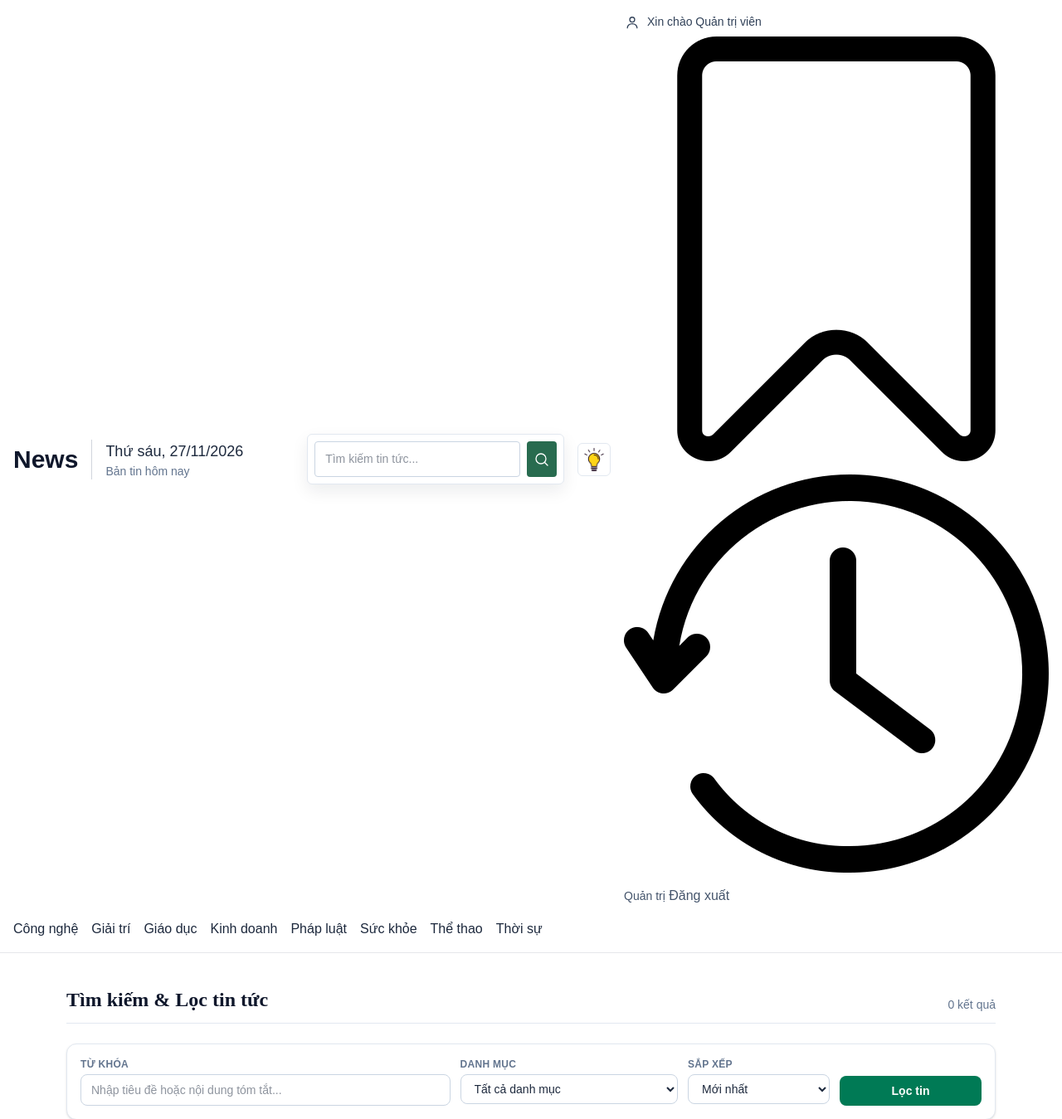
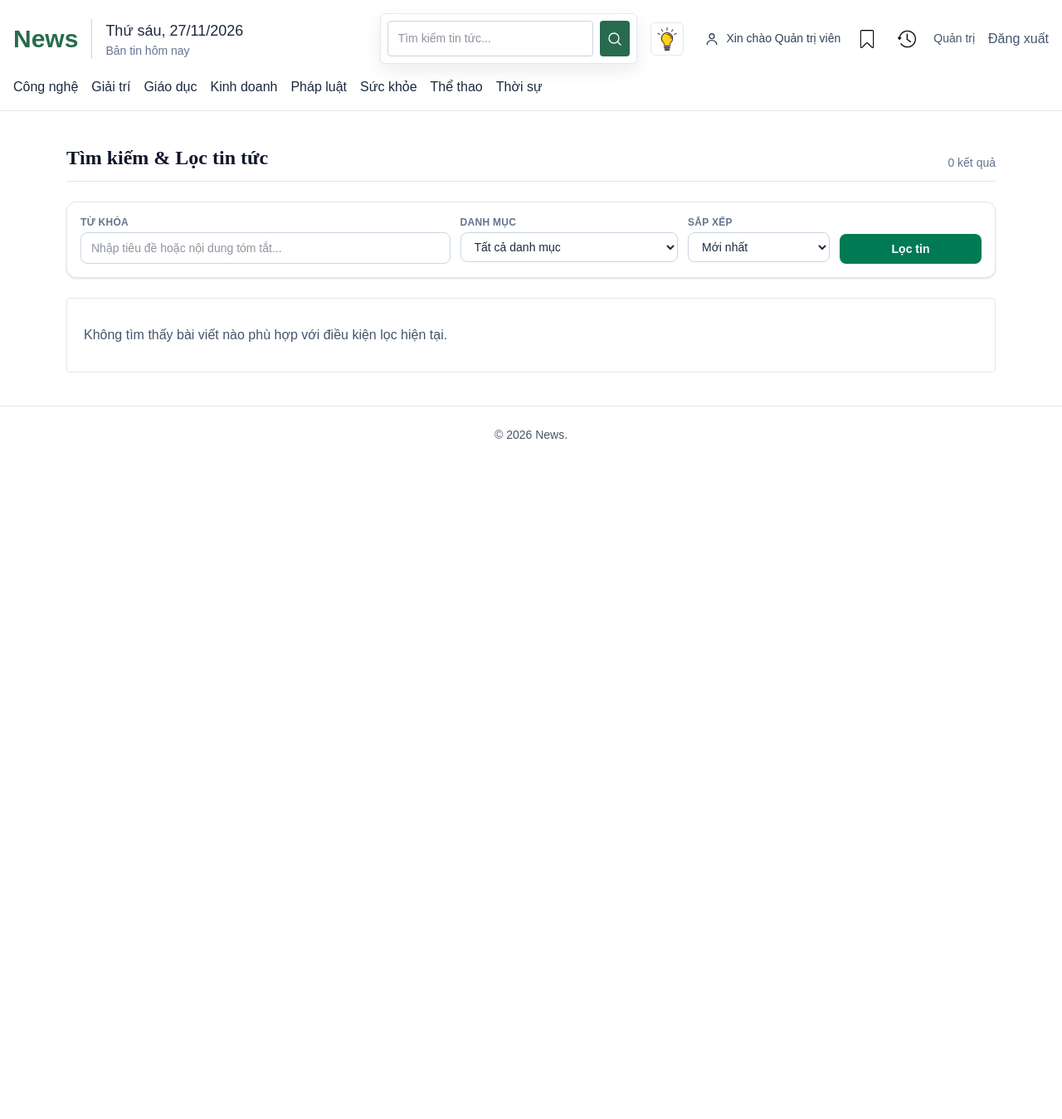
Before and after one commit to DTDQuynh/news-web, a Laravel app: page /search in a window 1280 px wide. Shown: the top 1349 px of the page at 83% size. After the commit the page ends 529 px from the top, so only its background shows below. Run offline with Laravel 12, Linux system fonts and the light colour scheme; a user stored in the database is signed in; data comes from the database, SQL or seed files in the repository; data that the repository does not hold is empty; style sheets or scripts are compiled from the project's sources.

Commit message:
Update navbar styles and add profile icon features

```diff
--- a/resources/css/components/navbar.css
+++ b/resources/css/components/navbar.css
@@ -82,7 +82,7 @@
     }
 
     .navbar-brand {
-        color: var(--color-slate-900);
+        color: var(--brand-green-700);
         text-decoration: none;
         transition: color 150ms ease;
     }
@@ -120,6 +120,14 @@
         font-size: 0.875rem;
         text-decoration: none;
         white-space: nowrap;
+    }
+
+    .navbar-account-group {
+        display: flex;
+        flex-wrap: wrap;
+        align-items: center;
+        gap: 1rem;
+        margin-left: 0.5rem;
     }
 
     .navbar-account:hover {
@@ -218,6 +226,59 @@
         color: var(--brand-green-700);
     }
 
+    .navbar-profile-icon {
+        position: relative;
+        display: inline-flex;
+        width: 2rem;
+        height: 2rem;
+        flex: 0 0 auto;
+        align-items: center;
+        justify-content: center;
+        color: var(--color-slate-700);
+        text-decoration: none;
+    }
+
+    .navbar-profile-icon img {
+        width: 1.375rem;
+        height: 1.375rem;
+        object-fit: contain;
+    }
+
+    .dark .navbar-profile-icon img {
+        filter: invert(1);
+    }
+
+    .navbar-profile-icon:hover {
+        color: var(--brand-green-700);
+    }
+
+    .navbar-profile-icon::after {
+        position: absolute;
+        z-index: 20;
+        top: calc(100% + 0.375rem);
+        left: 50%;
+        border-radius: 0.25rem;
+        padding: 0.375rem 0.625rem;
+        background: #0f172a;
+        color: white;
+        content: attr(data-tooltip);
+        font-size: 0.75rem;
+        line-height: 1.25rem;
+        white-space: nowrap;
+        opacity: 0;
+        pointer-events: none;
+        transform: translate(-50%, -0.25rem);
+        transition: opacity 120ms ease, transform 120ms ease;
+        visibility: hidden;
+    }
+
+    .navbar-profile-icon:hover::after,
+    .navbar-profile-icon:focus-visible::after {
+        opacity: 1;
+        transform: translate(-50%, 0);
+        visibility: visible;
+    }
+
     .navbar-logout {
         display: inline-flex;
     }
```
Also changed, not shown: other parts of resources/css/components/navbar.css (+58 -0 lines).
